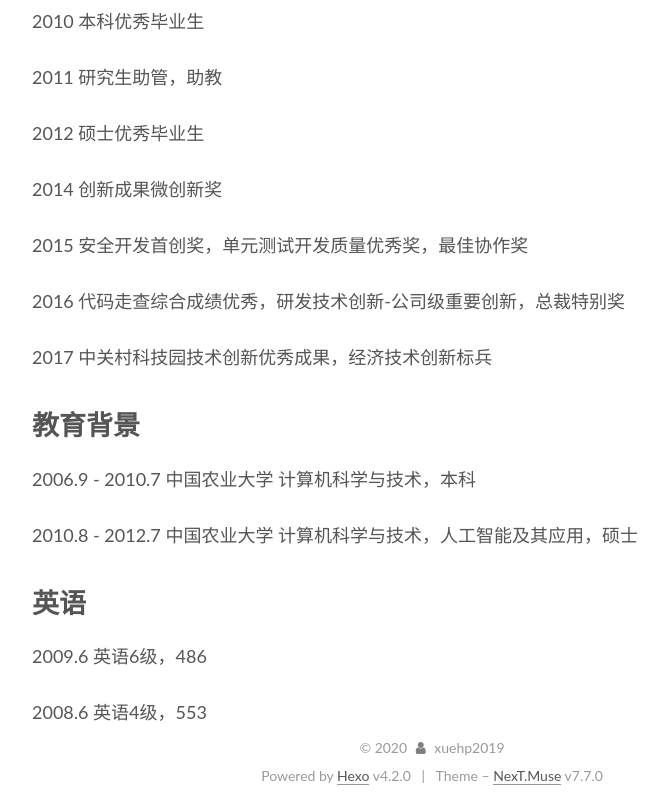
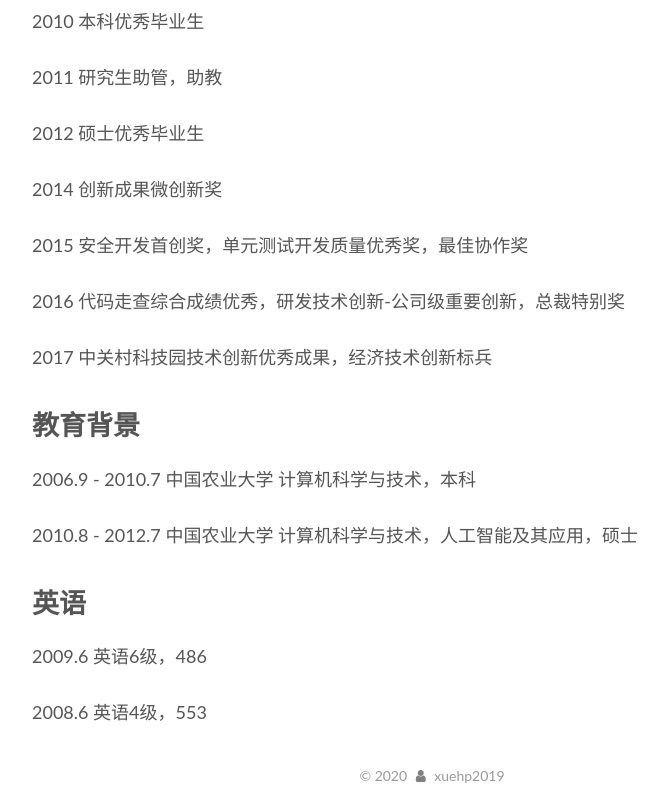
Before and after one commit to xuehp2019/xuehp2019.github.io, a plain HTML site: page 2020/01/12/hello-world/index.html in a window 1280 px wide. Shown: the part 1983-2793 px from the top of the page, without its empty margins (368-1036 px from the left). Drawn offline with Linux system fonts and the light colour scheme.

Commit message:
Site updated: 2020-01-12 18:26:34

```diff
--- a/2020/01/12/hello-world/index.html
+++ b/2020/01/12/hello-world/index.html
@@ -349,11 +349,6 @@
   </span>
   <span class="author" itemprop="copyrightHolder">xuehp2019</span>
 </div>
-  <div class="powered-by">Powered by <a href="https://hexo.io/" class="theme-link" rel="noopener" target="_blank">Hexo</a> v4.2.0
-  </div>
-  <span class="post-meta-divider">|</span>
-  <div class="theme-info">Theme – <a href="https://muse.theme-next.org/" class="theme-link" rel="noopener" target="_blank">NexT.Muse</a> v7.7.0
-  </div>
 
 
 
```
Also changed, not shown: archives/2020/01/index.html (+0 -5 lines), archives/2020/index.html (+0 -5 lines), archives/index.html (+0 -5 lines), index.html (+0 -5 lines).
